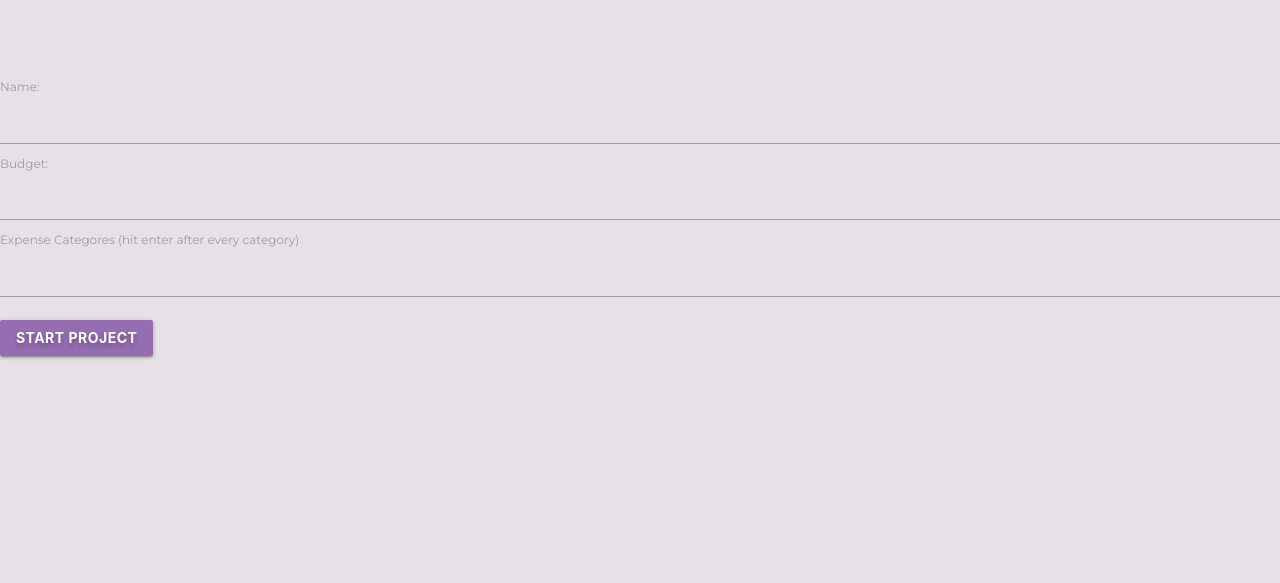
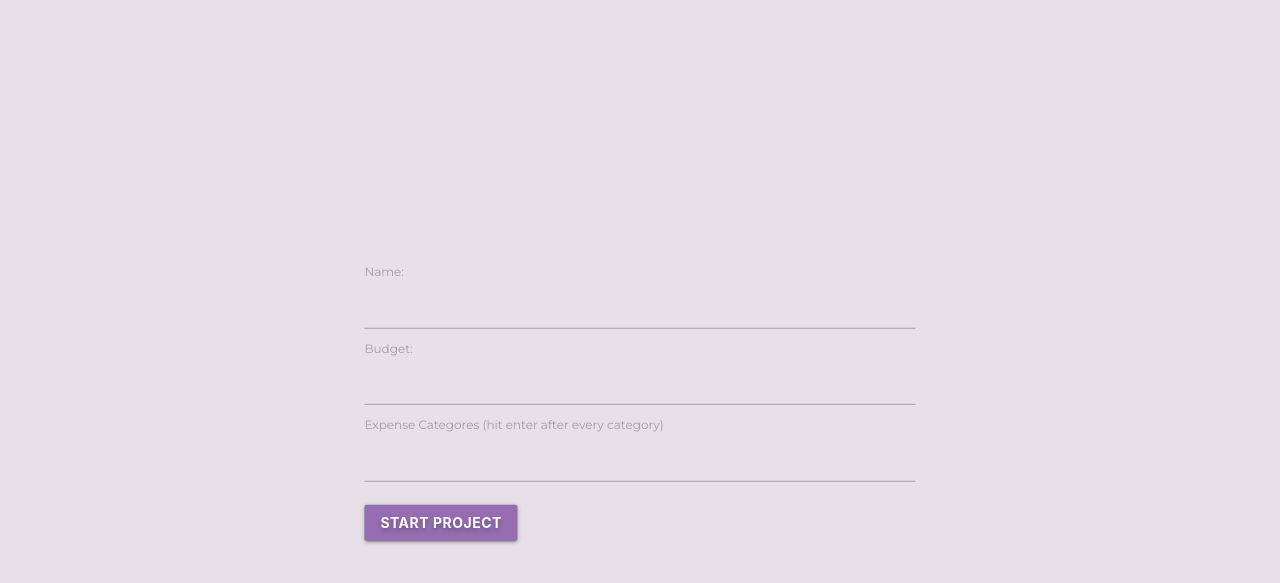
Before and after one commit to shahad23abdullah/BT, a Django app: page /add in a window 1280 px wide. Shown: the top 583 px of the page. Run offline with Django 5.2, Linux system fonts and the light colour scheme.

Commit message:
add some button , and finishing the app

```diff
--- a/budegetproject/budget/static/css/styles.css
+++ b/budegetproject/budget/static/css/styles.css
@@ -39,9 +39,10 @@
     background-color: #956db0;
 }
 .container2{
-    margin-top: 15px;
-    margin-bottom: 15px;
-    padding:60px 0px ;
+    position: absolute;
+    top: 50%;
+    left: 50%;
+    transform: translate(-50%, -50%);
 }
 /*project detailes*/
 
--- a/budegetproject/budget/templates/budget/project_detail.html
+++ b/budegetproject/budget/templates/budget/project_detail.html
@@ -24,6 +24,7 @@
             </div>
         </div>
     </div>
+    <a href="{% url 'list' %}" class="btn">Back to projects</a>
   </section>
 
   <section class="section section-expenses">
--- a/budegetproject/budget/templates/budget/project_list.html
+++ b/budegetproject/budget/templates/budget/project_list.html
@@ -10,8 +10,7 @@
         <a href="{% url 'add' %}" class="btn">Add</a>
         <div class="co s12 l3">
             <div class="card-panel">
-                <h5>{{ project.name }}</h5>
-                <a href="{% url 'detail'  project.slug %}" class="btn">Visit</a>
+                <h5>{{ project.name }}</h5><a href="{% url 'detail'  project.slug %}" class="btn">Visit</a>
             </div>
         </div>
         {% empty %}
```
Also changed, not shown: budegetproject/db.sqlite3.
